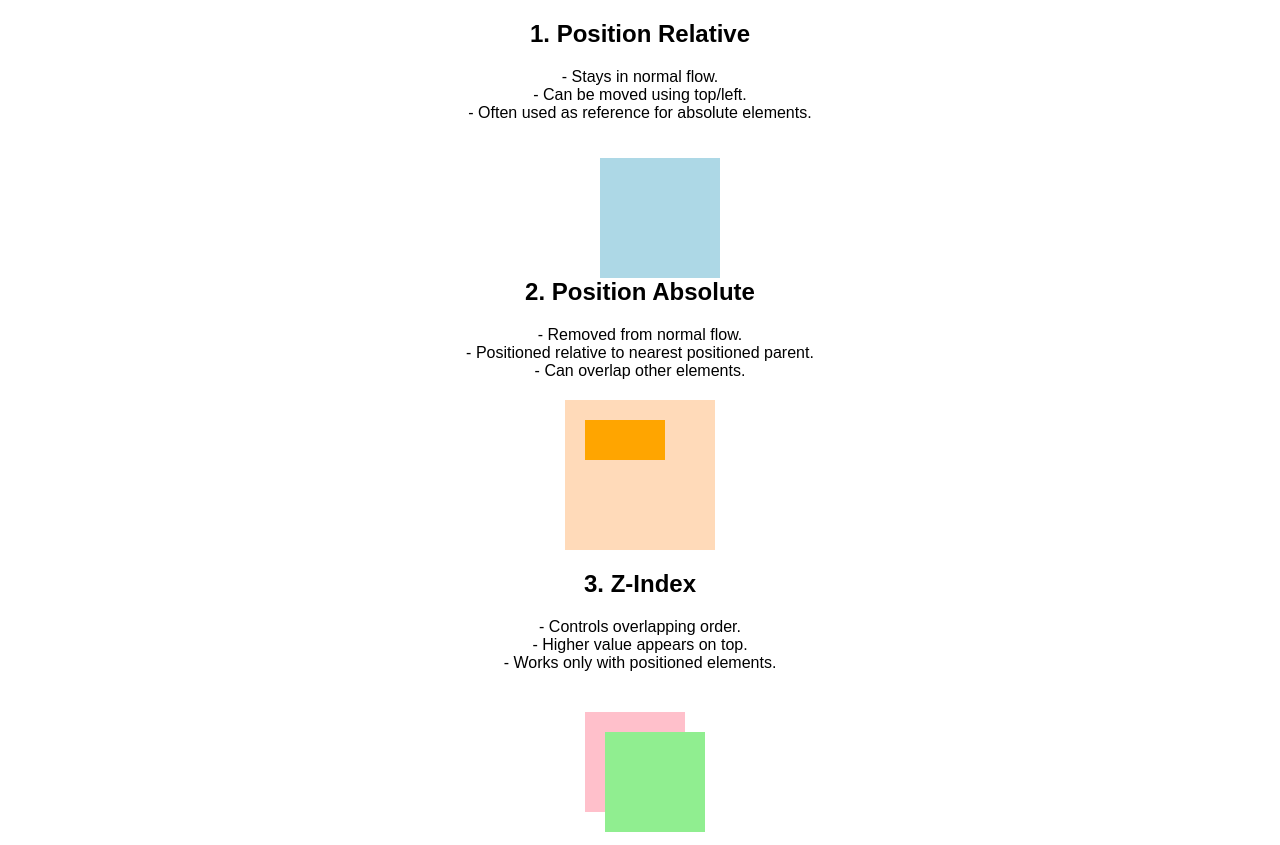
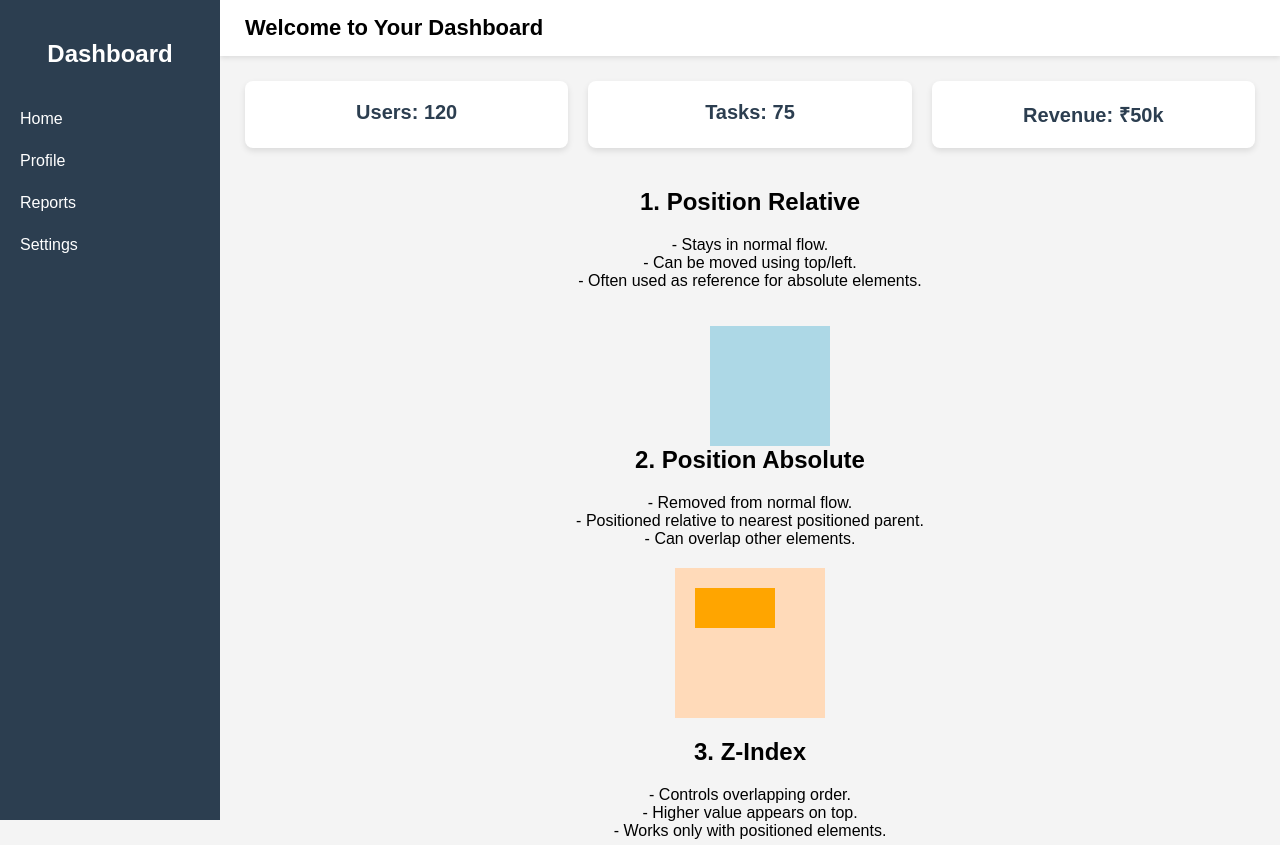
Before and after one commit to Ruturaj-stack/html-assignment, a plain HTML site: page index.html in a window 1280 px wide. Shown: the top 845 px of the page. Drawn offline with Linux system fonts and the light colour scheme.

Commit message:
Update index.html

```diff
--- a/index.html
+++ b/index.html
@@ -1,27 +1,95 @@
 <!DOCTYPE html>
 <html>
 <head>
-    <title>Positioning Assignment</title>
+    <title>Dashboard + Positioning Assignment</title>
     <style>
-        /* CHANGE #1 – Center everything */
         body {
+            margin: 0;
+            font-family: Arial, sans-serif;
+            background: #f4f4f4;
+        }
+
+        /* SIDEBAR */
+        .sidebar {
+            width: 220px;
+            background: #2c3e50;
+            color: white;
+            height: 100vh;
+            padding-top: 20px;
+            position: fixed;
+            left: 0;
+            top: 0;
+        }
+
+        .sidebar h2 {
             text-align: center;
-            font-family: Arial;
+            margin-bottom: 30px;
         }
+
+        .sidebar a {
+            display: block;
+            padding: 12px 20px;
+            color: white;
+            text-decoration: none;
+            font-size: 16px;
+        }
+
+        .sidebar a:hover {
+            background: #34495e;
+        }
+
+        /* TOP BAR */
+        .topbar {
+            margin-left: 220px;
+            background: #fff;
+            padding: 15px 25px;
+            font-size: 22px;
+            font-weight: bold;
+            box-shadow: 0 2px 5px rgba(0,0,0,0.1);
+        }
+
+        /* DASHBOARD CONTENT */
+        .content {
+            margin-left: 220px;
+            padding: 25px;
+        }
+
+        .cards {
+            display: flex;
+            gap: 20px;
+            margin-bottom: 40px;
+        }
+
+        .card {
+            flex: 1;
+            background: white;
+            padding: 20px;
+            border-radius: 8px;
+            box-shadow: 0 3px 6px rgba(0,0,0,0.1);
+            text-align: center;
+        }
+
+        .card h3 {
+            margin: 0;
+            font-size: 20px;
+            color: #2c3e50;
+        }
+
+        /* ORIGINAL CONTENT BELOW */
 
         .relative-box {
             width: 120px; height: 120px;
             background: lightblue;
             position: relative;
             top: 20px; left: 20px;
-            margin: 0 auto;  /* CHANGE #2 – Center box */
+            margin: 0 auto;
         }
 
         .parent {
             width: 150px; height: 150px;
             background: peachpuff;
             position: relative;
-            margin: 20px auto;  /* CHANGE #3 – Center parent */
+            margin: 20px auto;
         }
 
         .absolute-box {
@@ -34,7 +102,7 @@
         .z-container {
             width: 150px; height: 150px;
             position: relative;
-            margin: 20px auto;  /* CHANGE #4 – Center container */
+            margin: 20px auto;
         }
 
         .z1, .z2 {
@@ -44,10 +112,43 @@
 
         .z1 { background: pink; top: 20px; left: 20px; z-index: 1; }
         .z2 { background: lightgreen; top: 40px; left: 40px; z-index: 2; }
+
+        h2 {
+            text-align: center;
+        }
+
+        p {
+            text-align: center;
+        }
     </style>
 </head>
 <body>
 
+<!-- SIDEBAR -->
+<div class="sidebar">
+    <h2>Dashboard</h2>
+    <a href="#">Home</a>
+    <a href="#">Profile</a>
+    <a href="#">Reports</a>
+    <a href="#">Settings</a>
+</div>
+
+<!-- TOP BAR -->
+<div class="topbar">
+    Welcome to Your Dashboard
+</div>
+
+<!-- DASHBOARD CONTENT -->
+<div class="content">
+
+    <!-- CARDS -->
+    <div class="cards">
+        <div class="card"><h3>Users: 120</h3></div>
+        <div class="card"><h3>Tasks: 75</h3></div>
+        <div class="card"><h3>Revenue: ₹50k</h3></div>
+    </div>
+
+    <!-- ORIGINAL CONTENT BELOW -->
     <h2>1. Position Relative</h2>
     <p>- Stays in normal flow.<br>
        - Can be moved using top/left.<br>
@@ -71,5 +172,7 @@
         <div class="z2"></div>
     </div>
 
+</div>
+
 </body>
 </html>
```
Lines whose indentation alone changed are shown as unchanged.
